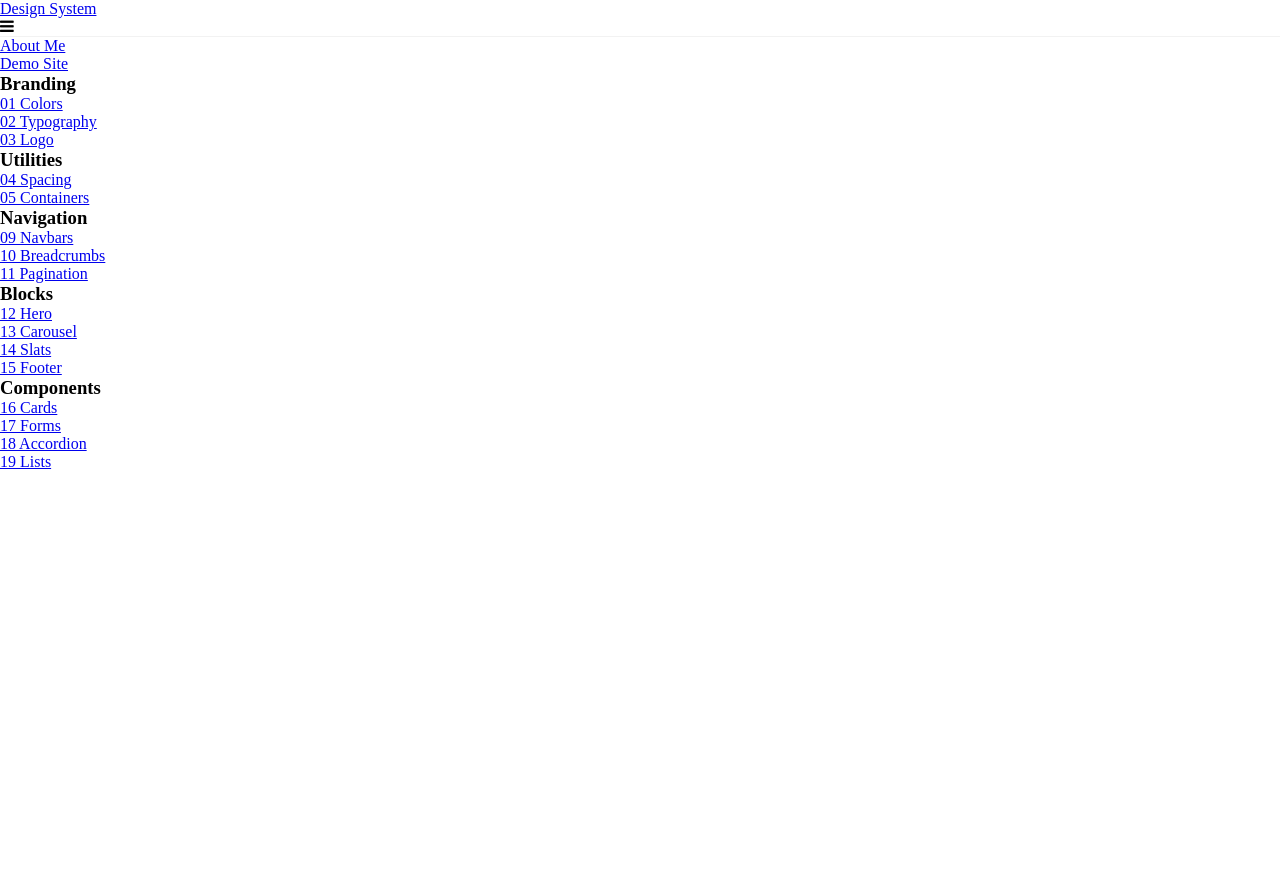
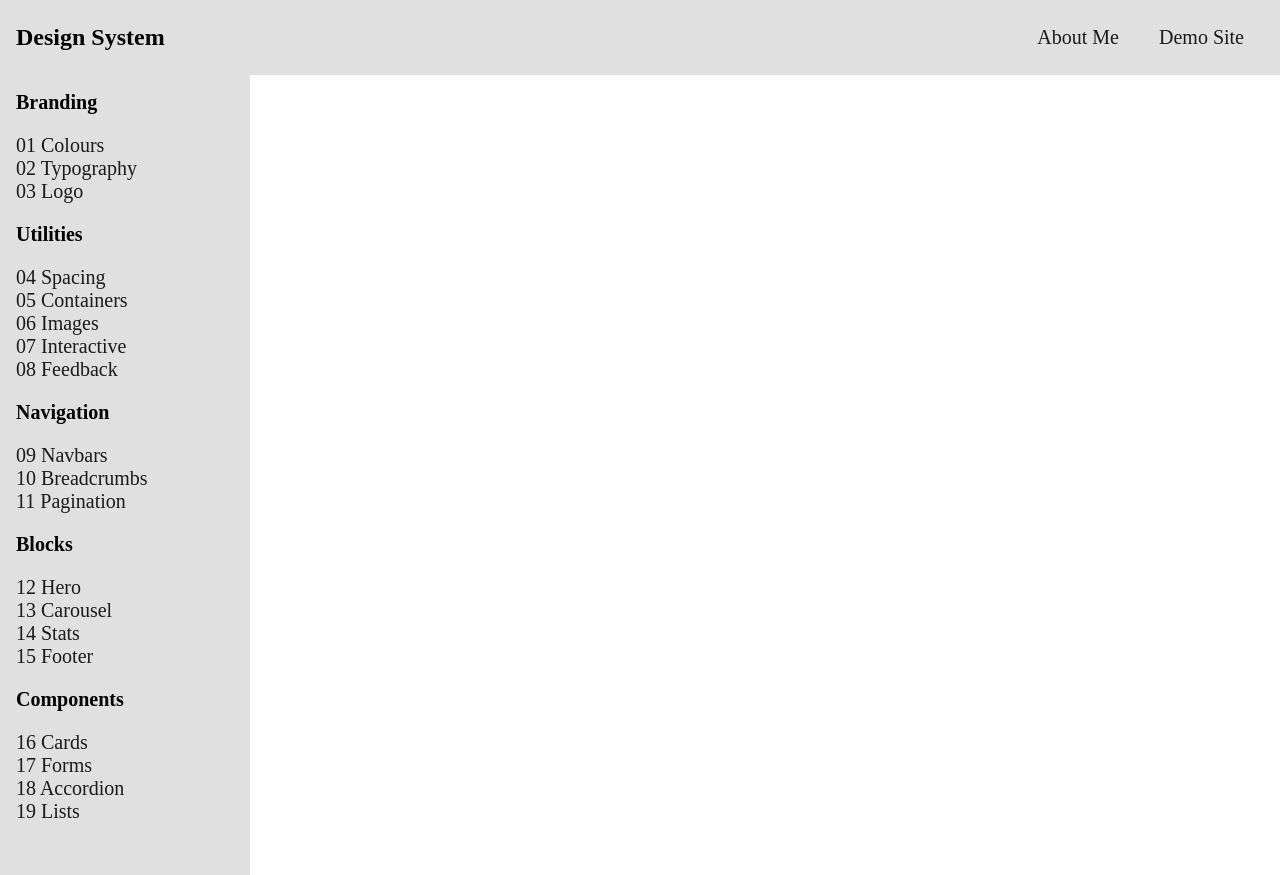
Before and after one commit to nic-dgl309-2024WI/design-system-sabrina01031997, a plain HTML site: page index.html in a window 1280 px wide. Before the commit the page ends 800 px from the top, so only its background shows below. Drawn offline with Linux system fonts and the light colour scheme.

Commit message:
Update code

```diff
--- a/design-system.css
+++ b/design-system.css
@@ -1,5 +1,3 @@
-/* BEM Naming Convention and Color Variables */
-
 /* Color Variables */
 :root {
     --clr-primary: #000000; /* Black */
@@ -25,68 +23,134 @@
     --clr-special: #6C757D; /* Special Grey for less important text */
 }
 
-/* Navbar Styles */
+/* BEM Naming and Namespacing for CSS Classes */
+/* Styles for the top navigation bar */
 .navbar {
-    /* Styles for navbar */
-    background-color: var(--clr-white);
-    border-bottom: 1px solid var(--clr-light);
+    background-color: var(--clr-shadow); /* Light grey for the navbar background */
+    display: flex;
+    justify-content: space-between;
+    align-items: center;
+    padding: 1em;
 }
 
-/* Navbar Logo Text instead of image */
-.navbar__logo-text {
-    display: none;
-    font-size: 1.5rem;
-    color: var(--clr-text-primary);
+/* Styles for the brand link */
+.navbar__brand-link {
+    color: var(--clr-primary); /* Black for text */
+    text-decoration: none;
+    font-weight: bold;
+    font-size: 1.5em;
+    margin-left: 0;
 }
 
-/* Navbar Hamburger Icon */
+.navbar__menu {
+    display: flex;
+}
+
+
+/* Styles for menu links */
+.navbar__menu-link {
+    color: var(--clr-dark);
+    text-decoration: none;
+    padding: 0.5em 1em;
+    font-size: 20px;
+}
+
+/* Hover state for menu links */
+.navbar__menu-link:hover {
+    background-color: var(--clr-primary-accent); /* Bright blue background on hover */
+    color: var(--clr-white); /* White text on hover */
+}
+
+/* Active state to indicate the current page */
+.navbar__menu-link--active {
+    color: var(--clr-dark);
+    font-size: 20px;
+}
+
+/* Hamburger icon for mobile view */
 .navbar__hamburger {
     display: none;
-    cursor: pointer;
 }
 
-/* Navbar Hover State */
-.navbar__item:hover {
-    background-color: var(--clr-light);
+ /* Styles for the sidebar */
+.sidebar {
+    background-color: var(--clr-shadow); /* Light grey to mimic the sidebar */
+    width: 250px;
+    padding: 1em;
+    height: 100vh;
+    overflow-y: auto;
 }
 
-/* Navbar Active State */
-.navbar__item--active {
-    color: var(--clr-accent);
+/* Margin for each section in the sidebar */
+.sidebar__section {
+    margin-bottom: 1em;
 }
 
-/* Responsive Styles */
-@media screen and (max-width: 768px) {
-    /* Mobile styles */
+/*Styles for headings in the sidebar */
+.sidebar__heading {
+    font-size: 20px;
+    margin-bottom:1em;
+}
 
-    /* Display Logo Text in Mobile View */
-    .navbar__logo-text {
-        display: block;
-    }
+/* Styles for links in the sidebar */
+.sidebar__link {
+    color: var(--clr-dark);
+    text-decoration: none;
+    display: block;
+    padding: 0;
+}
 
-    /* Display Hamburger Icon in Mobile View */
+/* Hover state for sidebar links */
+.sidebar__link:hover {
+    color: var(--clr-primary-accent);
+}
+
+/* Remove markers (bullets) from list items in the sidebar */
+.sidebar__list {
+    list-style-type: none;
+    font-size: 20px;
+    margin-bottom: 1em;/* This removes the bullet points */
+}
+
+/* Styles for the main content area */
+.main-content {
+    margin-left: 250px; /* Space for the sidebar */
+    padding: 2em;
+}
+
+.main-content, .sidebar {
+    max-height: 100vh; /* Set maximum height to viewport height */
+    overflow-y: hidden; /* Hide vertical scrollbar */
+}
+
+/* Responsive Design for Mobile */
+/* Show hamburger menu on mobile */
+@media (max-width: 768px) {
     .navbar__hamburger {
         display: block;
     }
 
-    /* Sidebar hidden in mobile view by default */
+    /* Off-canvas sidebar for mobile */
     .sidebar {
-        position: absolute;
-        left: -250px; /* Hide off-screen */
+        position: fixed;
+        left: -250px;
         transition: left 0.3s;
     }
 
-    /* Sidebar visible when hamburger is open */
-    .sidebar--is-open {
-        left: 0; /* Show sidebar */
+    /* Removes the bullet points */
+    .sidebar__list {
+        list-style-type: none;
     }
+
+    /* Open state for the sidebar */
+    .sidebar.open {
+        left: 0;
+    }
+
+     /* Remove margin for main content on mobile */
+    .main-content {
+        margin-left: 0;
+
+    }
+
 }
-
-/* Hover and Active States for Sidebar */
-.sidebar__link:hover {
-    text-decoration: underline;
-}
-
-.sidebar__link--active {
-    color: var(--clr-accent);
-}
--- a/design-system.js
+++ b/design-system.js
@@ -1,17 +1,14 @@
 function toggleSidebar() {
-    var sidebar = document.querySelector(".sidebar");
-    var mobileNav = document.querySelector(".mobile-navbar");
-    var hamburger = document.getElementById("hamburger");
+    var sidebar = document.getElementById("sidebar");
+    var hamburgerIcon = document.getElementById("hamburger").querySelector(".fa");
 
-    if (sidebar.style.left === "0px") {
-        sidebar.style.left = "-250px";
-        mobileNav.style.display = "none";
-        hamburger.classList.remove("fa-times");
-        hamburger.classList.add("fa-bars");
+    // Toggle the 'open' class on the sidebar
+    sidebar.classList.toggle("open");
+
+    // Toggle the hamburger icon class between 'fa-bars' and 'fa-times'
+    if (hamburgerIcon.classList.contains("fa-bars")) {
+        hamburgerIcon.classList.replace("fa-bars", "fa-times");
     } else {
-        sidebar.style.left = "0";
-        mobileNav.style.display = "block";
-        hamburger.classList.remove("fa-bars");
-        hamburger.classList.add("fa-times");
+        hamburgerIcon.classList.replace("fa-times", "fa-bars");
     }
 }
--- a/index.html
+++ b/index.html
@@ -3,7 +3,7 @@
 <head>
     <meta charset="UTF-8">
     <meta name="viewport" content="width=device-width, initial-scale=1.0">
-    <title>Design system template</title>
+    <title>Design System Template</title>
     <!-- Link of CSS files -->
     <link rel="stylesheet" href="styles.css">
     <link rel="stylesheet" href="design-system.css">
@@ -12,83 +12,79 @@
 <body>
     <!-- Top Navbar -->
     <header class="navbar">
-        <div class="navbar-logo">
-            <a href="index.html" class="navbar-logo-link">Design System</a>
+        <div class="navbar__brand">
+            <a href="index.html" class="navbar__brand-link">Design System</a>
+        </div>
+        <div class="navbar__menu" id="navbarMenu">
+            <a href="about-me.html" class="navbar__menu-link">About Me</a>
+            <a href="#" class="navbar__menu-link navbar__menu-link--active">Demo Site</a>
         </div>
         <!-- Hamburger button for mobile navbar -->
-        <div class="hamburger" id="hamburger" onclick="toggleSidebar()">
+        <button class="navbar__hamburger" id="hamburger" onclick="toggleSidebar()">
             <i class="fa fa-bars"></i>
-        </div>
+        </button>
     </header>
 
-    <!-- Mobile Navbar -->
-    <div class="mobile-navbar">
-        <!-- Mobile Navigation Links (About Me and Demo Site) -->
-        <nav class="mobile-navbar-nav" id="mobile-nav-menu">
-            <ul class="mobile-navbar-list">
-                <li><a href="about-me.html" class="mobile-navbar-link">About Me</a></li>
-                <li><a href="#" class="mobile-navbar-link">Demo Site</a></li>
-            </ul>
-        </nav>
-    </div>
-
     <!-- Sidebar -->
-    <aside class="sidebar">
-        <nav class="sidebar-nav">
+    <aside class="sidebar" id="sidebar">
+        <nav class="sidebar__nav">
             <!-- Branding Section -->
-            <section class="sidebar-section">
-                <h3 class="sidebar-heading">Branding</h3>
-                <ul class="sidebar-list" id="brand-essentials-menu">
-                    <li><a href="#" class="sidebar-link">01 Colors</a></li>
-                    <li><a href="#" class="sidebar-link">02 Typography</a></li>
-                    <li><a href="#" class="sidebar-link">03 Logo</a></li>
+            <div class="sidebar__section sidebar__section--branding">
+                <h3 class="sidebar__heading">Branding</h3>
+                <ul class="sidebar__list">
+                    <li><a href="#" class="sidebar__link">01 Colours</a></li>
+                    <li><a href="#" class="sidebar__link">02 Typography</a></li>
+                    <li><a href="#" class="sidebar__link">03 Logo</a></li>
                 </ul>
-            </section>
+            </div>
 
             <!-- Utilities Section -->
-            <section class="sidebar-section">
-                <h3 class="sidebar-heading">Utilities</h3>
-                <ul class="sidebar-list" id="utilities-menu">
-                    <li><a href="#" class="sidebar-link">04 Spacing</a></li>
-                    <li><a href="#" class="sidebar-link">05 Containers</a></li>
+            <div class="sidebar__section sidebar__section--utilities">
+                <h3 class="sidebar__heading">Utilities</h3>
+                <ul class="sidebar__list">
+                    <li><a href="#" class="sidebar__link">04 Spacing</a></li>
+                    <li><a href="#" class="sidebar__link">05 Containers</a></li>
+                    <li><a href="#" class="sidebar__link">06 Images</a></li>
+                    <li><a href="#" class="sidebar__link">07 Interactive</a></li>
+                    <li><a href="#" class="sidebar__link">08 Feedback</a></li>
                 </ul>
-            </section>
+            </div>
 
             <!-- Navigation Section -->
-            <section class="sidebar-section">
-                <h3 class="sidebar-heading">Navigation</h3>
-                <ul class="sidebar-list" id="navigation-menu">
-                    <li><a href="#" class="sidebar-link">09 Navbars</a></li>
-                    <li><a href="#" class="sidebar-link">10 Breadcrumbs</a></li>
-                    <li><a href="#" class="sidebar-link">11 Pagination</a></li>
+            <div class="sidebar__section sidebar__section--navigation">
+                <h3 class="sidebar__heading">Navigation</h3>
+                <ul class="sidebar__list">
+                    <li><a href="#" class="sidebar__link">09 Navbars</a></li>
+                    <li><a href="#" class="sidebar__link">10 Breadcrumbs</a></li>
+                    <li><a href="#" class="sidebar__link">11 Pagination</a></li>
                 </ul>
-            </section>
+            </div>
 
             <!-- Blocks Section -->
-            <section class="sidebar-section">
-                <h3 class="sidebar-heading">Blocks</h3>
-                <ul class="sidebar-list" id="blocks-menu">
-                    <li><a href="#" class="sidebar-link">12 Hero</a></li>
-                    <li><a href="#" class="sidebar-link">13 Carousel</a></li>
-                    <li><a href="#" class="sidebar-link">14 Slats</a></li>
-                    <li><a href="#" class="sidebar-link">15 Footer</a></li>
+            <div class="sidebar__section sidebar__section--blocks">
+                <h3 class="sidebar__heading">Blocks</h3>
+                <ul class="sidebar__list">
+                    <li><a href="#" class="sidebar__link">12 Hero</a></li>
+                    <li><a href="#" class="sidebar__link">13 Carousel</a></li>
+                    <li><a href="#" class="sidebar__link">14 Stats</a></li>
+                    <li><a href="#" class="sidebar__link">15 Footer</a></li>
                 </ul>
-            </section>
+            </div>
 
             <!-- Components Section -->
-            <section class="sidebar-section">
-                <h3 class="sidebar-heading">Components</h3>
-                <ul class="sidebar-list" id="components-menu">
-                    <li><a href="#" class="sidebar-link">16 Cards</a></li>
-                    <li><a href="#" class="sidebar-link">17 Forms</a></li>
-                    <li><a href="#" class="sidebar-link">18 Accordion</a></li>
-                    <li><a href="#" class="sidebar-link">19 Lists</a></li>
+            <div class="sidebar__section sidebar__section--components">
+                <h3 class="sidebar__heading">Components</h3>
+                <ul class="sidebar__list">
+                    <li><a href="#" class="sidebar__link">16 Cards</a></li>
+                    <li><a href="#" class="sidebar__link">17 Forms</a></li>
+                    <li><a href="#" class="sidebar__link">18 Accordion</a></li>
+                    <li><a href="#" class="sidebar__link">19 Lists</a></li>
                 </ul>
-            </section>
+            </div>
         </nav>
     </aside>
 
-    <!-- JavaScript for toggling mobile menu -->
     <script src="design-system.js"></script>
+
 </body>
 </html>
```
